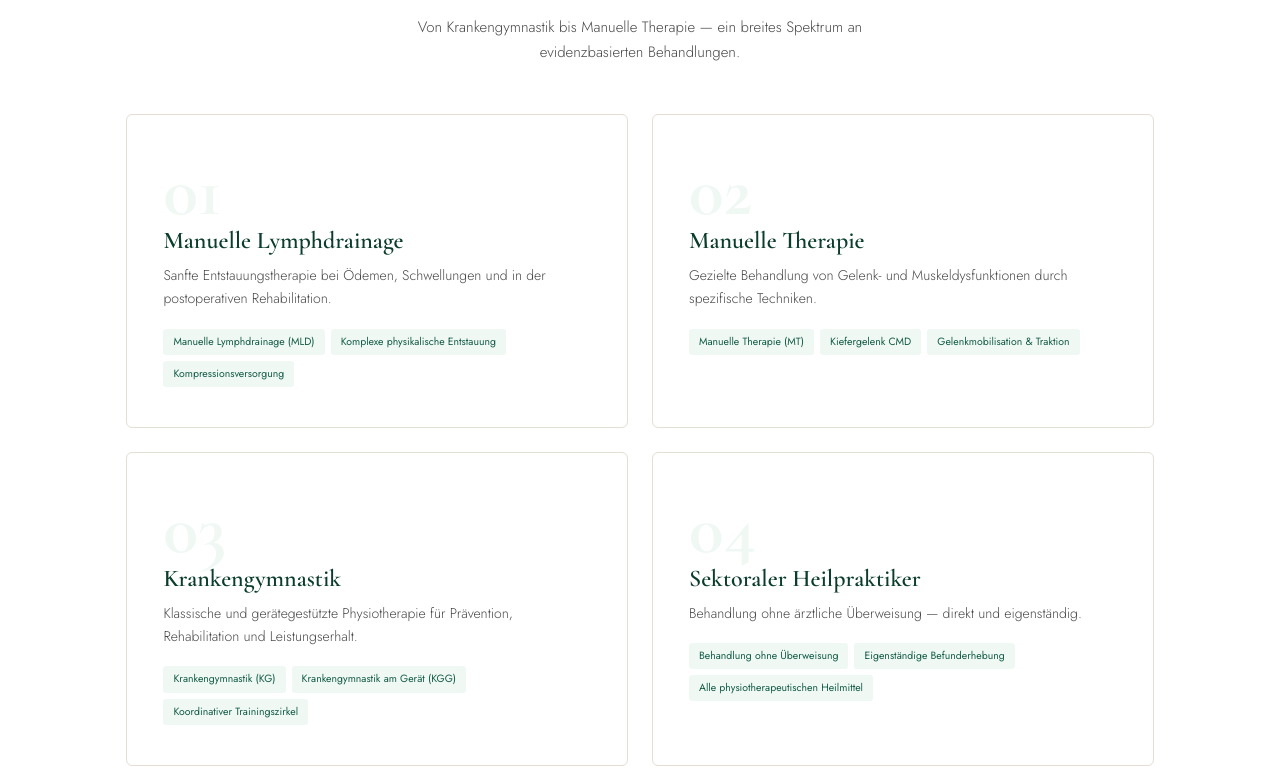
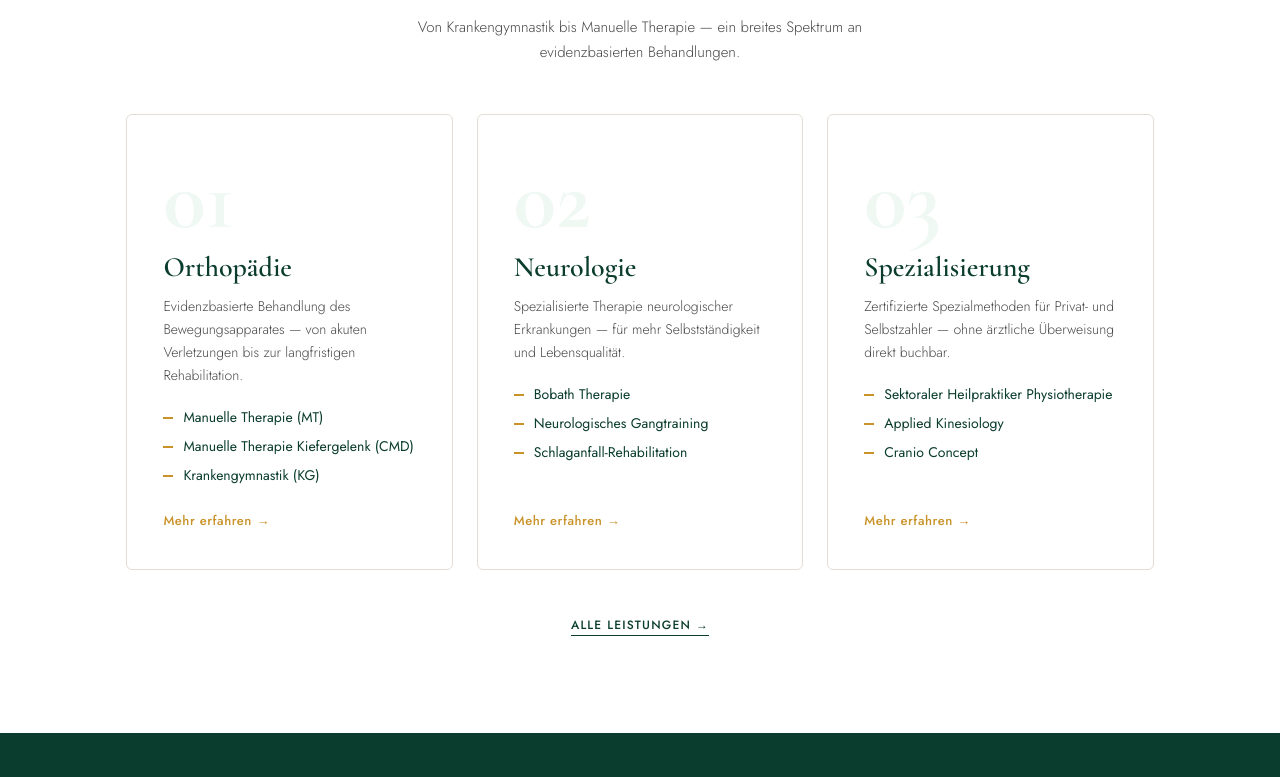
Before and after one commit to lenninnel/praxis-med-vital, an Astro site: page / in a window 1280 px wide. Shown: the part 2503-3280 px from the top of the page. Built offline with nearby package versions, Linux system fonts and the light colour scheme; Astro itself is replaced by a stand-in of ours.

Commit message:
Leistungen komplett überarbeitet — 3 Kategorien
Co-Authored-By: Claude Opus 4.7 (1M context) <noreply@anthropic.com>

```diff
--- a/src/data/leistungen.json
+++ b/src/data/leistungen.json
@@ -1,30 +1,52 @@
-[
 {
-    "id": "lymphdrainage",
+  "kategorien": [
+    {
+      "id": "orthopaedie",
       "num": "01",
-    "name": "Manuelle Lymphdrainage",
-    "desc": "Sanfte Entstauungstherapie bei Ödemen, Schwellungen und in der postoperativen Rehabilitation.",
-    "items": ["Manuelle Lymphdrainage (MLD)", "Komplexe physikalische Entstauung", "Kompressionsversorgung"]
+      "titel": "Orthopädie",
+      "beschreibung": "Evidenzbasierte Behandlung des Bewegungsapparates — von akuten Verletzungen bis zur langfristigen Rehabilitation.",
+      "leistungen": [
+        { "name": "Manuelle Therapie (MT)", "desc": "Gezielte Behandlung von Gelenk- und Muskeldysfunktionen durch spezifische Mobilisationstechniken." },
+        { "name": "Manuelle Therapie Kiefergelenk (CMD)", "desc": "Spezialisierte Behandlung von Kiefergelenksbeschwerden und craniomandibulären Dysfunktionen." },
+        { "name": "Krankengymnastik (KG)", "desc": "Klassische physiotherapeutische Behandlung zur Wiederherstellung von Beweglichkeit und Kraft." },
+        { "name": "Krankengymnastik am Gerät (KGG)", "desc": "Gerätegestützte Therapie zur gezielten Kräftigung und Rehabilitation." },
+        { "name": "Sportphysiotherapie", "desc": "Prävention und Rehabilitation von Sportverletzungen — für Hobby- und Leistungssportler." },
+        { "name": "Med. Trainingstherapie", "desc": "Wissenschaftlich fundiertes Training zur Wiederherstellung von Kraft, Ausdauer und Koordination." },
+        { "name": "Gangbild Training & Analyse", "desc": "Systematische Analyse und Korrektur von Gangstörungen für mehr Sicherheit im Alltag." },
+        { "name": "Zirkeltraining §20 SGB V", "desc": "Präventionskurs nach §20 SGB V — von der Krankenkasse bezuschusst. Gelenkschonendes Ganzkörpertraining in der Gruppe." },
+        { "name": "Manuelle Lymphdrainage (MLD)", "desc": "Sanfte Entstauungstherapie bei Ödemen, Schwellungen und postoperativer Rehabilitation." }
+      ]
     },
     {
-    "id": "manuelle-therapie",
+      "id": "neurologie",
       "num": "02",
-    "name": "Manuelle Therapie",
-    "desc": "Gezielte Behandlung von Gelenk- und Muskeldysfunktionen durch spezifische Techniken.",
-    "items": ["Manuelle Therapie (MT)", "Kiefergelenk CMD", "Gelenkmobilisation & Traktion"]
+      "titel": "Neurologie",
+      "beschreibung": "Spezialisierte Therapie neurologischer Erkrankungen — für mehr Selbstständigkeit und Lebensqualität.",
+      "leistungen": [
+        { "name": "Bobath Therapie", "desc": "Neurophysiologisches Behandlungskonzept zur Förderung der Bewegungskontrolle nach neurologischen Erkrankungen." },
+        { "name": "Neurologisches Gangtraining", "desc": "Gezieltes Training zur Verbesserung des Gangbildes und der Gleichgewichtskontrolle." },
+        { "name": "Schlaganfall-Rehabilitation", "desc": "Intensive Therapie zur Wiederherstellung motorischer und funktioneller Fähigkeiten nach Schlaganfall." },
+        { "name": "Multiple Sklerose (MS)", "desc": "Symptomorientierte Physiotherapie zur Erhaltung von Mobilität und Alltagsfunktion." },
+        { "name": "Parkinson-Syndrom", "desc": "Spezialisierte Behandlung zur Verbesserung von Gleichgewicht, Gang und Bewegungsinitiierung." },
+        { "name": "Schädel-Hirn-Trauma", "desc": "Rehabilitation nach Hirnverletzungen — individuell angepasst an den Genesungsprozess." },
+        { "name": "Periphere Nervenläsionen", "desc": "Behandlung von Nervenverletzungen zur Förderung der Regeneration und Funktionswiederherstellung." },
+        { "name": "Polyneuropathie", "desc": "Therapie bei Erkrankungen des peripheren Nervensystems — Verbesserung von Sensibilität und Koordination." }
+      ]
     },
     {
-    "id": "krankengymnastik",
+      "id": "spezialisierung",
       "num": "03",
-    "name": "Krankengymnastik",
-    "desc": "Klassische und gerätegestützte Physiotherapie für Prävention, Rehabilitation und Leistungserhalt.",
-    "items": ["Krankengymnastik (KG)", "Krankengymnastik am Gerät (KGG)", "Koordinativer Trainingszirkel"]
-  },
-  {
-    "id": "heilpraktiker",
-    "num": "04",
-    "name": "Sektoraler Heilpraktiker",
-    "desc": "Behandlung ohne ärztliche Überweisung — direkt und eigenständig.",
-    "items": ["Behandlung ohne Überweisung", "Eigenständige Befunderhebung", "Alle physiotherapeutischen Heilmittel"]
+      "titel": "Spezialisierung",
+      "beschreibung": "Zertifizierte Spezialmethoden für Privat- und Selbstzahler — ohne ärztliche Überweisung direkt buchbar.",
+      "leistungen": [
+        { "name": "Sektoraler Heilpraktiker Physiotherapie", "desc": "Sie erhalten ohne ärztliche Verordnung eine Therapie, die ohne Einschränkungen genau auf Ihre Bedürfnisse angepasst wird." },
+        { "name": "Applied Kinesiology", "desc": "Ganzheitliche Diagnose- und Behandlungsmethode, die Muskelfunktion, Struktur und Organsysteme verbindet." },
+        { "name": "Cranio Concept", "desc": "Sanfte Behandlung des craniosacralen Systems bei Kopfschmerzen, Migräne und stressbedingten Beschwerden." },
+        { "name": "Chirotherapie n. Mulligan", "desc": "Mobilisationstechnik mit Bewegung — schmerzfreie Gelenkmobilisation nach dem Mulligan-Konzept." },
+        { "name": "FOI (Funktionelle Osteopathische Integration)", "desc": "Ganzheitliche osteopathische Technik zur Harmonisierung von Struktur und Funktion des Körpers." },
+        { "name": "Atlas Therapie", "desc": "Gezielte Behandlung des ersten Halswirbels zur Korrektur von Fehlstellungen und Verbesserung der Körperstatik." }
+      ]
     }
-]
+  ],
+  "behandlungszeit": "40 / 60 Minuten"
+}
--- a/src/pages/index.astro
+++ b/src/pages/index.astro
@@ -3,6 +3,8 @@ import Layout from '../layouts/Layout.astro';
 import site from '../data/site.json';
 import team from '../data/team.json';
 import leistungen from '../data/leistungen.json';
+
+const kategorien = leistungen.kategorien;
 ---
 
 <Layout>
@@ -114,18 +116,19 @@ import leistungen from '../data/leistungen.json';
       </p>
     </div>
     <div class="container" style="margin-top:48px">
-      <div class="leistung-grid">
-        {leistungen.map((l: any) => (
-          <div class="leistung-card">
-            <span class="leistung-card__num">{l.num}</span>
-            <h3 class="leistung-card__title">{l.name}</h3>
-            <p class="leistung-card__desc">{l.desc}</p>
-            <div class="tag-list" style="justify-content:flex-start">
-              {l.items.map((item: string) => (
-                <span class="tag">{item}</span>
+      <div class="kategorien-grid">
+        {kategorien.map((kat: any) => (
+          <a href={`/leistungen#${kat.id}`} class="kategorie-card">
+            <span class="kategorie-card__num">{kat.num}</span>
+            <h3 class="kategorie-card__title">{kat.titel}</h3>
+            <p class="kategorie-card__desc">{kat.beschreibung}</p>
+            <ul class="kategorie-card__list">
+              {kat.leistungen.slice(0, 3).map((l: any) => (
+                <li>{l.name}</li>
               ))}
-            </div>
-          </div>
+            </ul>
+            <span class="kategorie-card__link">Mehr erfahren →</span>
+          </a>
         ))}
       </div>
       <div style="text-align:center;margin-top:40px">
@@ -242,3 +245,104 @@ import leistungen from '../data/leistungen.json';
     </div>
   </section>
 </Layout>
+
+<style>
+  .kategorien-grid {
+    display: grid;
+    grid-template-columns: repeat(3, minmax(0, 1fr));
+    gap: 24px;
+  }
+
+  .kategorie-card {
+    position: relative;
+    display: flex;
+    flex-direction: column;
+    padding: 40px 36px 36px;
+    border: 1px solid var(--border);
+    border-radius: 6px;
+    background: var(--white);
+    overflow: hidden;
+    transition: transform .3s, box-shadow .3s, border-color .3s;
+  }
+
+  .kategorie-card::before {
+    content: '';
+    position: absolute;
+    top: 0; left: 0;
+    width: 0; height: 2.5px;
+    background: var(--g700);
+    transition: width .4s;
+  }
+
+  .kategorie-card:hover {
+    transform: translateY(-2px);
+    box-shadow: 0 8px 28px rgba(11,61,46,.07);
+    border-color: var(--g100);
+  }
+  .kategorie-card:hover::before { width: 100%; }
+
+  .kategorie-card__num {
+    font-family: var(--ff-serif);
+    font-size: 88px;
+    font-weight: 700;
+    color: var(--g50);
+    line-height: 1;
+    margin-bottom: 8px;
+    pointer-events: none;
+  }
+
+  .kategorie-card__title {
+    font-family: var(--ff-serif);
+    font-size: 28px;
+    font-weight: 600;
+    color: var(--g900);
+    margin-bottom: 12px;
+    line-height: 1.15;
+  }
+
+  .kategorie-card__desc {
+    font-size: 14px;
+    font-weight: 300;
+    color: var(--ink-mid);
+    line-height: 1.65;
+    margin-bottom: 20px;
+  }
+
+  .kategorie-card__list {
+    display: flex;
+    flex-direction: column;
+    gap: 8px;
+    margin-bottom: 24px;
+  }
+
+  .kategorie-card__list li {
+    position: relative;
+    padding-left: 20px;
+    font-size: 14px;
+    font-weight: 400;
+    color: var(--g900);
+    line-height: 1.5;
+  }
+
+  .kategorie-card__list li::before {
+    content: '';
+    position: absolute;
+    left: 0;
+    top: 10px;
+    width: 10px;
+    height: 2px;
+    background: var(--amber);
+  }
+
+  .kategorie-card__link {
+    margin-top: auto;
+    font-size: 13px;
+    font-weight: 500;
+    color: var(--amber);
+    letter-spacing: .04em;
+  }
+
+  @media (max-width: 960px) {
+    .kategorien-grid { grid-template-columns: 1fr; }
+  }
+</style>
--- a/src/pages/leistungen/index.astro
+++ b/src/pages/leistungen/index.astro
@@ -1,86 +1,163 @@
 ---
 import Layout from '../../layouts/Layout.astro';
 import leistungen from '../../data/leistungen.json';
+
+const { kategorien, behandlungszeit } = leistungen;
 ---
 
-<Layout title="Leistungen – Praxis Med Vital" description="Unser Behandlungsspektrum: Manuelle Therapie, Lymphdrainage, Krankengymnastik und mehr.">
+<Layout title="Leistungen – Praxis Med Vital" description="Unser Behandlungsspektrum: Orthopädie, Neurologie und zertifizierte Spezialmethoden — individuell abgestimmt.">
   <section class="page-header">
     <div class="container">
       <span class="eyebrow">Leistungen</span>
       <h1>Unser Behandlungsspektrum</h1>
-      <p>Evidenzbasierte Therapie — individuell auf Ihre Bedürfnisse abgestimmt.</p>
+      <p>Drei Schwerpunkte, ein Ziel: nachhaltige Besserung statt kurzfristiger Symptombekämpfung.</p>
     </div>
   </section>
 
-  <section class="sec reveal">
-    <div class="container">
-      <div class="leistung-grid">
-        {leistungen.map((l: any) => (
-          <div class="leistung-card">
-            <span class="leistung-card__num">{l.num}</span>
-            <h3 class="leistung-card__title">{l.name}</h3>
-            <p class="leistung-card__desc">{l.desc}</p>
-            <div class="tag-list" style="justify-content:flex-start">
-              {l.items.map((item: string) => (
-                <span class="tag">{item}</span>
-              ))}
+  {kategorien.map((kat: any) => (
+    <section class="sec kat-sec reveal" id={kat.id}>
+      <div class="container">
+        <div class="kat">
+          <div class="kat__head">
+            <span class="kat__num" aria-hidden="true">{kat.num}</span>
+            <div class="kat__intro">
+              <span class="eyebrow">Kategorie {kat.num}</span>
+              <h2 class="kat__titel">{kat.titel}</h2>
+              <p class="kat__desc">{kat.beschreibung}</p>
             </div>
           </div>
-        ))}
+
+          <ul class="kat__list">
+            {kat.leistungen.map((l: any) => (
+              <li class="kat-item">
+                <h3 class="kat-item__name">{l.name}</h3>
+                <p class="kat-item__desc">{l.desc}</p>
+              </li>
+            ))}
+          </ul>
+        </div>
       </div>
-    </div>
-  </section>
+    </section>
+  ))}
 
   <section class="sec sec--g900 reveal">
     <div class="container text-center">
-      <span class="eyebrow">Spezialisierungen</span>
+      <span class="eyebrow">Behandlungszeit</span>
       <hr class="rule" style="margin-inline:auto"/>
-      <h2 class="section-title" style="margin-top:18px">Über den Standard hinaus</h2>
-      <p class="section-sub">
-        Zusätzlich zu unserem klassischen Angebot bieten wir spezialisierte Behandlungsmethoden.
-      </p>
-    </div>
-    <div class="container" style="margin-top:48px">
-      <div class="features-grid">
-        <div class="feature">
-          <div class="feature__icon">AK</div>
-          <h3 class="feature__title">Applied Kinesiology</h3>
-          <p class="feature__text">
-            Funktionelle Diagnostik durch Muskeltests. Erkennung und Behandlung von
-            Zusammenhängen zwischen Struktur, Biochemie und Psyche.
-          </p>
-        </div>
-        <div class="feature">
-          <div class="feature__icon">CC</div>
-          <h3 class="feature__title">Cranio Concept</h3>
-          <p class="feature__text">
-            Sanfte craniosacrale Therapie zur Behandlung von Kopfschmerzen, Migräne,
-            Kiefergelenksbeschwerden und stressbedingten Symptomen.
-          </p>
-        </div>
-        <div class="feature">
-          <div class="feature__icon">AT</div>
-          <h3 class="feature__title">Atlas Therapie</h3>
-          <p class="feature__text">
-            Gezielte Korrektur von Fehlstellungen des ersten Halswirbels mit
-            positiven Auswirkungen auf das gesamte Bewegungssystem.
-          </p>
-        </div>
-      </div>
-    </div>
-  </section>
-
-  <section class="sec sec--cream reveal">
-    <div class="container text-center">
-      <span class="eyebrow">Ohne Überweisung</span>
-      <hr class="rule" style="margin-inline:auto"/>
-      <h2 class="section-title" style="margin-top:18px">Sektoraler Heilpraktiker</h2>
-      <p class="section-sub">
-        Als sektorale Heilpraktiker für Physiotherapie dürfen wir Sie auch ohne ärztliche
-        Überweisung behandeln. Das bedeutet: schnellere Termine, eigenständige Befunderhebung
-        und direkter Zugang zu allen physiotherapeutischen Heilmitteln.
+      <h2 class="section-title" style="margin-top:18px">Zeit, die wirkt.</h2>
+      <p class="behandlungszeit">{behandlungszeit}</p>
+      <p class="section-sub" style="margin-inline:auto">
+        Wir nehmen uns bewusst Zeit für Sie — für Anamnese, Behandlung und Beratung.
       </p>
       <a href="/kontakt" class="btn-primary" style="margin-top:28px">Termin anfragen</a>
     </div>
   </section>
 </Layout>
+
+<style>
+  .kat-sec + .kat-sec { padding-top: 0; }
+
+  .kat {
+    display: grid;
+    grid-template-columns: minmax(0, 1fr);
+    gap: 40px;
+  }
+
+  .kat__head {
+    display: grid;
+    grid-template-columns: auto minmax(0, 1fr);
+    align-items: start;
+    gap: 28px;
+  }
+
+  .kat__num {
+    font-family: var(--ff-serif);
+    font-size: clamp(120px, 16vw, 200px);
+    font-weight: 700;
+    line-height: 0.85;
+    color: var(--g50);
+    letter-spacing: -0.02em;
+    pointer-events: none;
+    user-select: none;
+  }
+
+  .kat__intro { padding-top: 18px; }
+
+  .kat__titel {
+    font-family: var(--ff-serif);
+    font-size: clamp(36px, 5vw, 56px);
+    font-weight: 600;
+    color: var(--g900);
+    line-height: 1.1;
+    margin-top: 6px;
+  }
+
+  .kat__desc {
+    font-size: 16px;
+    font-weight: 300;
+    color: var(--ink-mid);
+    line-height: 1.7;
+    margin-top: 14px;
+    max-width: 640px;
+  }
+
+  .kat__list {
+    display: grid;
+    grid-template-columns: repeat(2, minmax(0, 1fr));
+    gap: 2px 40px;
+    border-top: 1px solid var(--border);
+    padding-top: 8px;
+  }
+
+  .kat-item {
+    position: relative;
+    padding: 24px 0 24px 24px;
+    border-bottom: 1px solid var(--border);
+  }
+
+  .kat-item::before {
+    content: '';
+    position: absolute;
+    left: 0;
+    top: 32px;
+    width: 12px;
+    height: 2px;
+    background: var(--amber);
+  }
+
+  .kat-item__name {
+    font-family: var(--ff-serif);
+    font-size: 20px;
+    font-weight: 700;
+    color: var(--g900);
+    margin-bottom: 6px;
+    line-height: 1.25;
+  }
+
+  .kat-item__desc {
+    font-size: 14px;
+    font-weight: 300;
+    color: var(--ink-mid);
+    line-height: 1.65;
+  }
+
+  .behandlungszeit {
+    font-family: var(--ff-serif);
+    font-size: clamp(48px, 7vw, 88px);
+    font-weight: 600;
+    color: var(--amber);
+    letter-spacing: -0.01em;
+    margin-top: 28px;
+    line-height: 1;
+  }
+
+  @media (max-width: 860px) {
+    .kat__list { grid-template-columns: 1fr; gap: 0; }
+  }
+
+  @media (max-width: 640px) {
+    .kat__head { grid-template-columns: 1fr; gap: 8px; }
+    .kat__num { font-size: 110px; }
+    .kat__intro { padding-top: 0; }
+  }
+</style>
```
Lines whose indentation alone changed are shown as unchanged.
